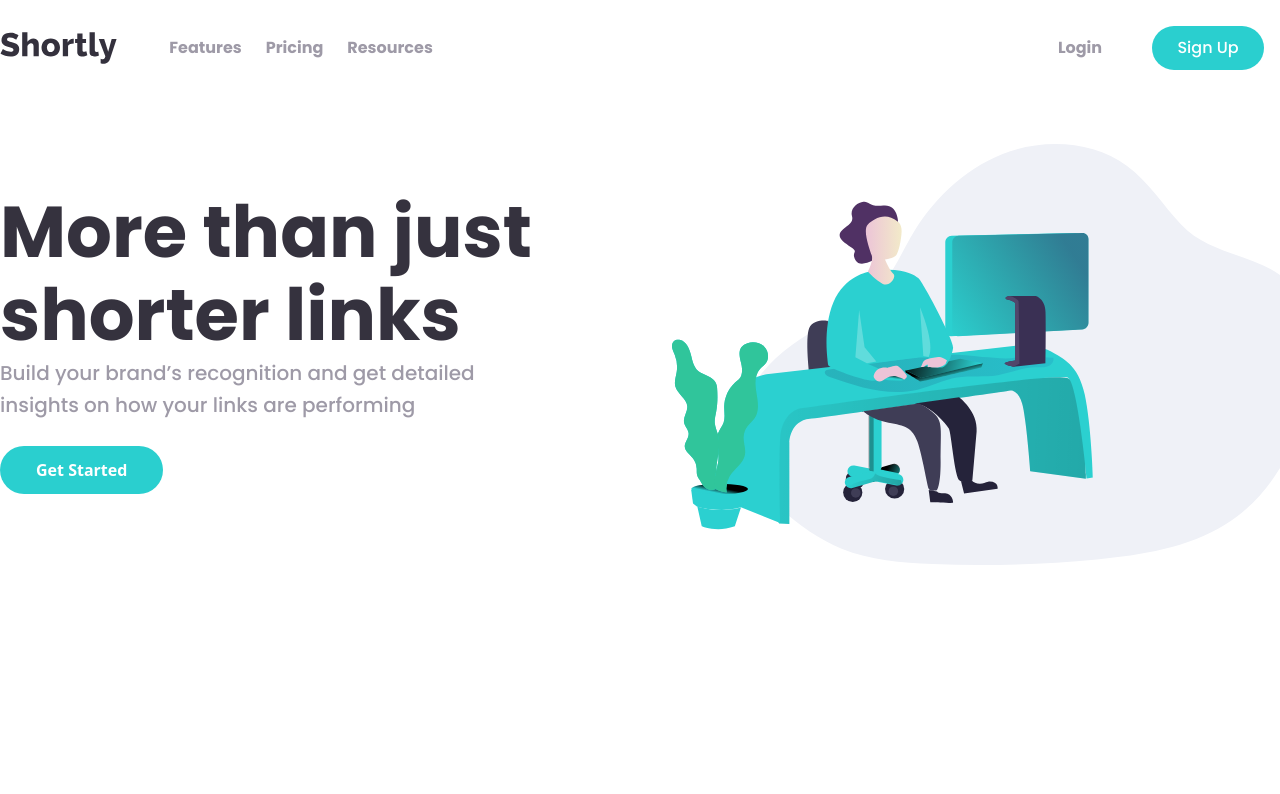
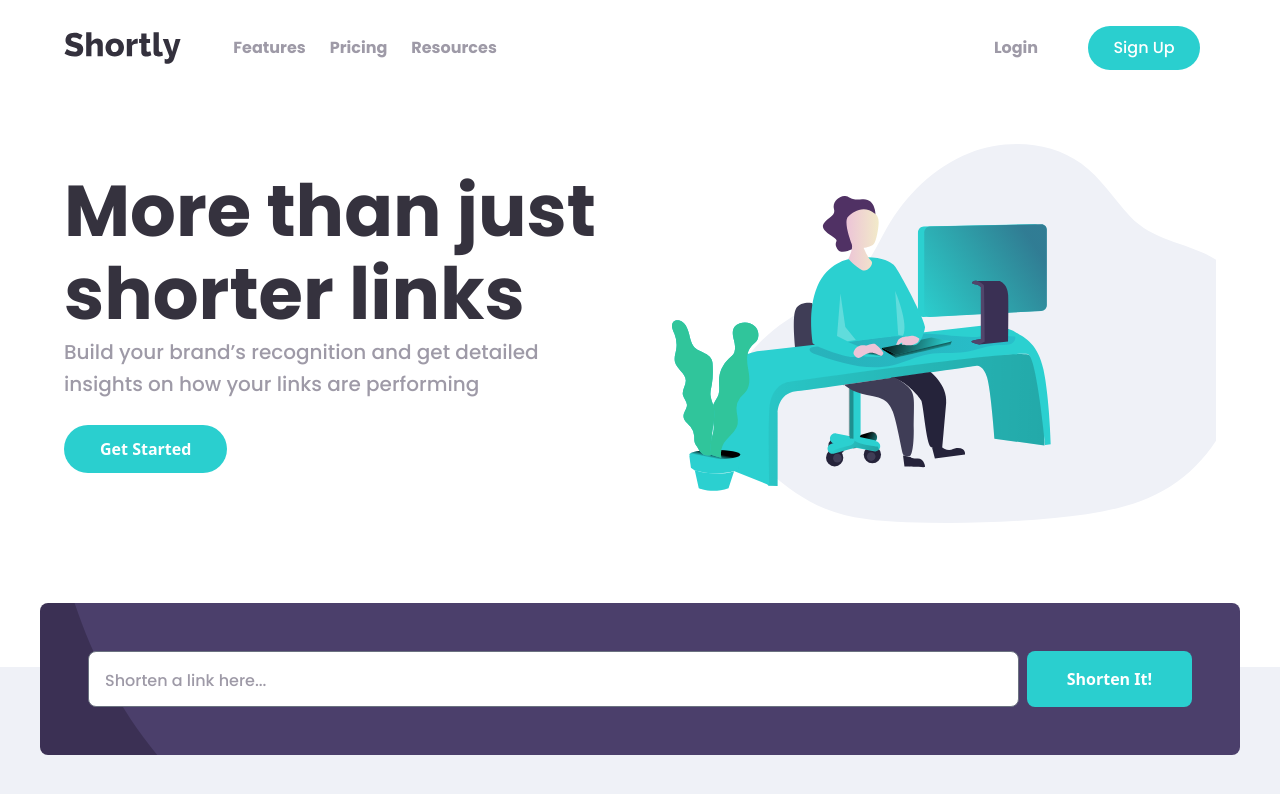
Before and after one commit to sazzad4677/cutly-frontend, a React (Create React App) app: page / in a window 1280 px wide. Shown: the top 794 px of the page. Built offline with nearby package versions, Linux system fonts and the light colour scheme.

Commit message:
input field and validation error

```diff
--- a/package.json
+++ b/package.json
@@ -9,6 +9,7 @@
     "@testing-library/user-event": "^13.5.0",
     "react": "^17.0.2",
     "react-dom": "^17.0.2",
+    "react-hook-form": "^7.28.0",
     "react-scripts": "5.0.0",
     "web-vitals": "^2.1.4"
   },
--- a/src/App.css
+++ b/src/App.css
@@ -6,7 +6,10 @@
   box-sizing: border-box;
 }
 
-
 html {
   scroll-behavior: smooth;
 }
+
+.bg-shorten-desktop {
+  background-image: url(./images/bg-shorten-mobile.svg);
+}
--- a/src/App.js
+++ b/src/App.js
@@ -1,12 +1,13 @@
 import './App.css';
 import Header from './components/Header/Header';
 import Hero from './components/Hero/Hero';
+import InputField from './components/InputSection/InputField';
 function App() {
   return (
     <div className="App">
       <Header/>
       <Hero/>
-
+      <InputField/>
     </div>
   );
 }
--- a/src/components/Header/Header.js
+++ b/src/components/Header/Header.js
@@ -7,7 +7,7 @@ const Header = () => {
   const [mobileNavOpen, setMobileNavOpen] = useState(false);
   return (
     <>
-      <header className="container px-6 lg:px-0 w-full h-24 flex items-center justify-between font-mono">
+      <header className="container px-6 lg:px-16 w-full h-24 flex items-center justify-between font-mono">
         <div className="logo">
           <img src={Logo} className="h-8 flex-grow-0" alt="Logo" />
         </div>
--- a/src/components/Hero/Hero.js
+++ b/src/components/Hero/Hero.js
@@ -3,19 +3,27 @@ import Illustration from "../../images/illustration-working.svg";
 
 const Hero = () => {
   return (
-    <div className="container flex flex-col-reverse items-center lg:flex-row pb-36 px-6 bg-white md:pt-12 xl:px-0">
+    <div className="px-16 container">
+      <div className="flex flex-col-reverse items-center lg:flex-row pb-36 px-6 bg-white md:pt-12 xl:px-0">
         <div className="w-full flex flex-col items-center px-2 mt-12 lg:mt-0 lg:px-0 lg:items-start">
           <h1 className="text-4xl font-mono font-bold text-neutral-dark-blue md:leading-[1.15] text-center md:text-7xl lg:text-left">
             More than just shorter links
           </h1>
           <p className="text-base text-neutral-grayish-violet text-center mt-4 px-2 md:px-0 md:w-4/5 md:text-xl md:leading-relaxed lg:w-11/12 lg:text-left lg:mt-0 font-mono">
-          Build your brand’s recognition and get detailed <br/> insights on how your
-          links are performing
+            Build your brand’s recognition and get detailed <br /> insights on
+            how your links are performing
           </p>
-        <button className="bg-primary-cyan my-6 px-9 py-3 rounded-full text-white font-bold">Get Started</button>
+          <button className="bg-primary-cyan my-6 px-9 py-3 rounded-full text-white font-bold hover:bg-opacity-70 transition duration-500 ease-in-out">
+            Get Started
+          </button>
         </div>
-      <div className = "sm:w-full h-full overflow-hidden md:self-end">
-        <img src={Illustration} alt="illustration" className="relative w-screen -right-28 sm:-right-56 lg:-right-8 lg:h-auto overflow-hidden" />
+        <div className="sm:w-full h-full overflow-hidden md:self-end">
+          <img
+            src={Illustration}
+            alt="illustration"
+            className="relative w-screen -right-28 sm:-right-56 lg:-right-8 lg:h-auto overflow-hidden"
+          />
+        </div>
       </div>
     </div>
   );
--- /dev/null
+++ b/src/components/InputSection/InputField.js
@@ -0,0 +1,49 @@
+import React from "react";
+import { useForm } from "react-hook-form";
+const InputField = () => {
+  const {
+    register,
+    handleSubmit,
+    formState: { errors },
+  } = useForm();
+  const onSubmit = (data) => console.log(data);
+  return (
+    <section className="bg-neutral-bg">
+      <div className="px-10 mx-auto">
+        <form
+          onSubmit={handleSubmit(onSubmit)}
+          className="container flex flex-col lg:flex-row mx-auto h-auto -top-20 md:-top-16 p-8 md:p-12 relative rounded-lg bg-primary-violet bg-no-repeat bg-cover bg-center bg-shorten-desktop"
+        >
+          <div className="flex flex-col w-full relative font-mono">
+            <input
+              {...register("link", {
+                required: "Please add a link",
+                pattern: {
+                  value:/^(?:(?:https?|ftp):\/\/)?(?:(?!(?:10|127)(?:\.\d{1,3}){3})(?!(?:169\.254|192\.168)(?:\.\d{1,3}){2})(?!172\.(?:1[6-9]|2\d|3[0-1])(?:\.\d{1,3}){2})(?:[1-9]\d?|1\d\d|2[01]\d|22[0-3])(?:\.(?:1?\d{1,2}|2[0-4]\d|25[0-5])){2}(?:\.(?:[1-9]\d?|1\d\d|2[0-4]\d|25[0-4]))|(?:(?:[a-z\u00a1-\uffff0-9]-*)*[a-z\u00a1-\uffff0-9]+)(?:\.(?:[a-z\u00a1-\uffff0-9]-*)*[a-z\u00a1-\uffff0-9]+)*(?:\.(?:[a-z\u00a1-\uffff]{2,})))(?::\d{2,5})?(?:\/\S*)?$/,
+                  message: "Not a valid link",
+                },
+              })}
+              className={`flex-grow rounded-lg lg:mr-2 py-3 px-4 text-xl focus:ring-0 placeholder:text-base placeholder:text-neutral-grayish-violet focus:border-transparent ${
+                errors?.link?.type &&
+                `border-secondary-red border-2 focus:border-secondary-red `
+              }`}
+              type="text"
+              placeholder="Shorten a link here..."
+            />
+            <p className="sm:absolute text-secondary-red text-sm mt-16 inline-block font-mono italic tracking-wide">
+              {errors.link?.message}
+            </p>
+          </div>
+          <button
+            type="submit"
+            className="w-full h-full bg-primary-cyan text-white font-bold text-base px-10 py-4 rounded-lg whitespace-nowrap hover:brightness-110 sm:w-auto transition duration-500 ease-in-out"
+          >
+            Shorten It!
+          </button>
+        </form>
+      </div>
+    </section>
+  );
+};
+
+export default InputField;
--- a/src/index.css
+++ b/src/index.css
@@ -15,5 +15,5 @@
 }
 
 .button {
-  @apply rounded-full h-11 mx-4 bg-primary-cyan text-white hover:bg-opacity-40 transition duration-500 ease-in-out;
+  @apply rounded-full h-11 mx-4 bg-primary-cyan text-white hover:bg-opacity-70 transition duration-500 ease-in-out;
 }
```
Also changed, not shown: 1 other file (tests, documents, lock files or other folders). Lines whose indentation alone changed are shown as unchanged.
